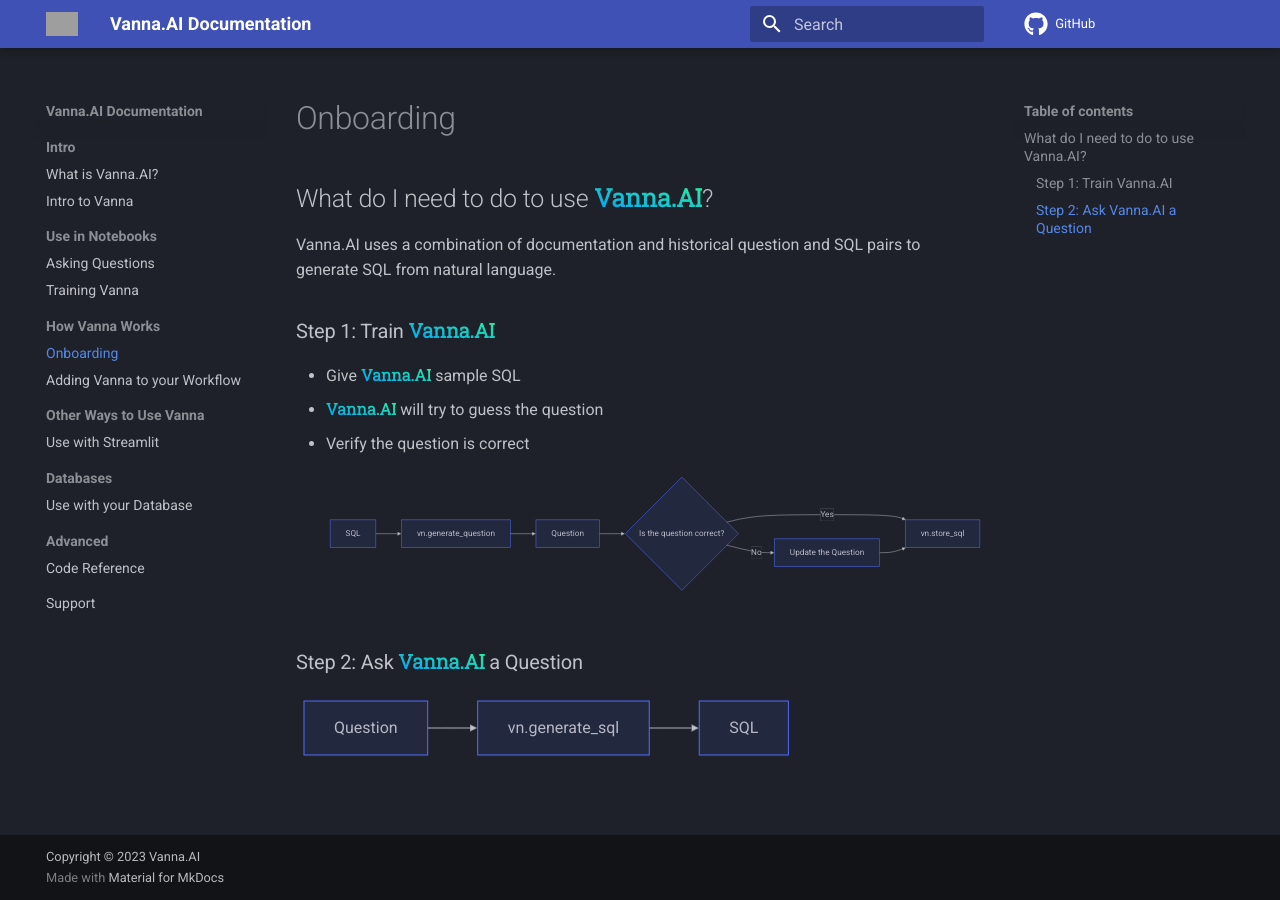
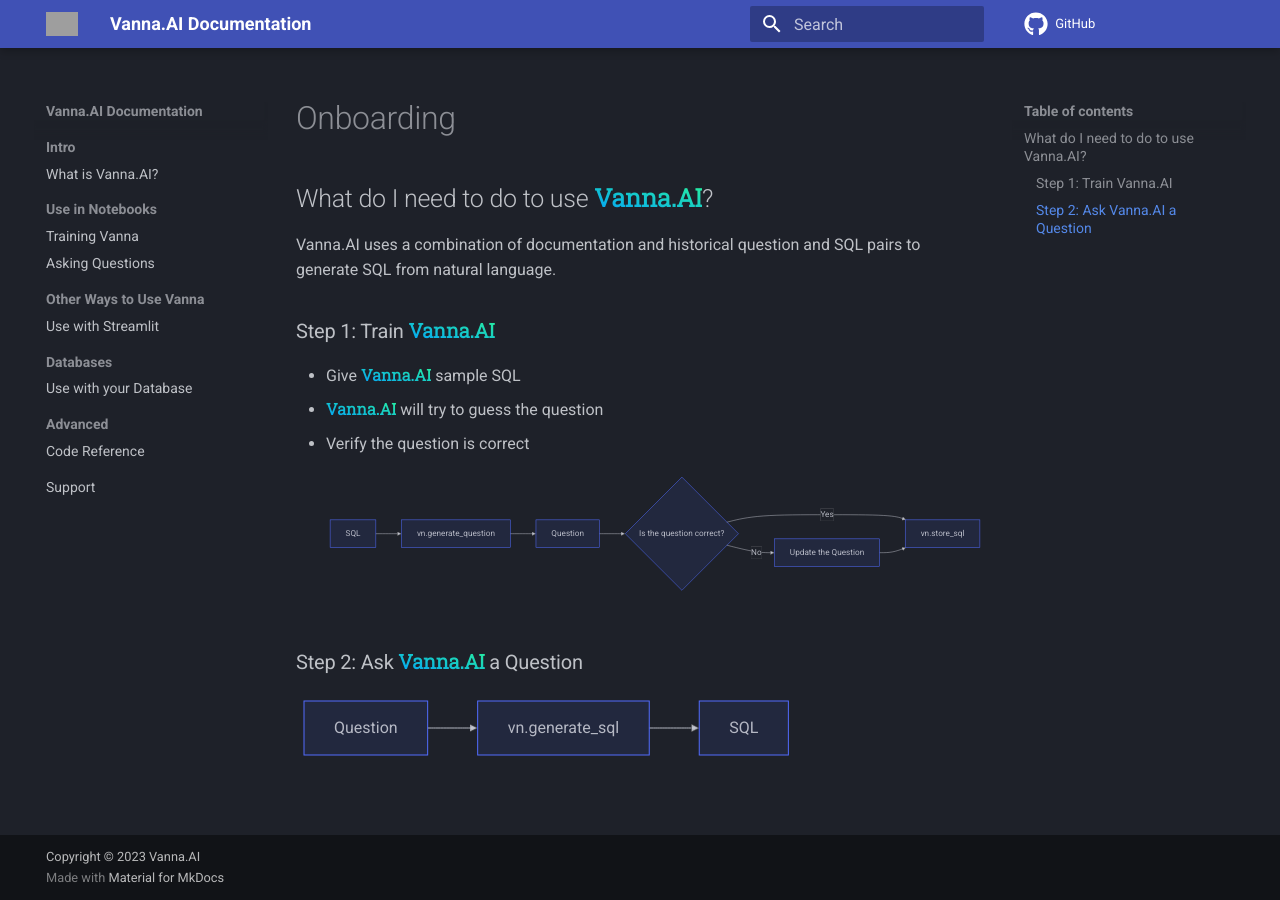
Before and after one commit to vanna-ai/vanna, an MkDocs documentation site: the page built from docs/onboarding.md, in a window 1280 px wide. Built offline with MkDocs 1.6.1 and Material for MkDocs 9.7.7, drawn with Linux system fonts in a browser that asks for light colours; comment, search, counter and statistics services are not loaded; grey boxes are pictures that could not be loaded.

Commit message:
update documentation

```diff
--- a/mkdocs.yml
+++ b/mkdocs.yml
@@ -2,13 +2,9 @@
 nav:
   - Intro:
     - What is Vanna.AI?: index.md
-    - Intro to Vanna: intro-to-vanna.md
   - Use in Notebooks:
+    - Training Vanna: notebooks/vn-train.md
     - Asking Questions: notebooks/vn-ask.md
-    - Training Vanna: notebooks/vn-train.md
-  - How Vanna Works:
-    - Onboarding: onboarding.md
-    - Adding Vanna to your Workflow: workflow.md
   - Other Ways to Use Vanna:
     - Use with Streamlit: streamlit.md
   - Databases:
```
Also changed, not shown: docs/index.md (+1 -1 lines).
